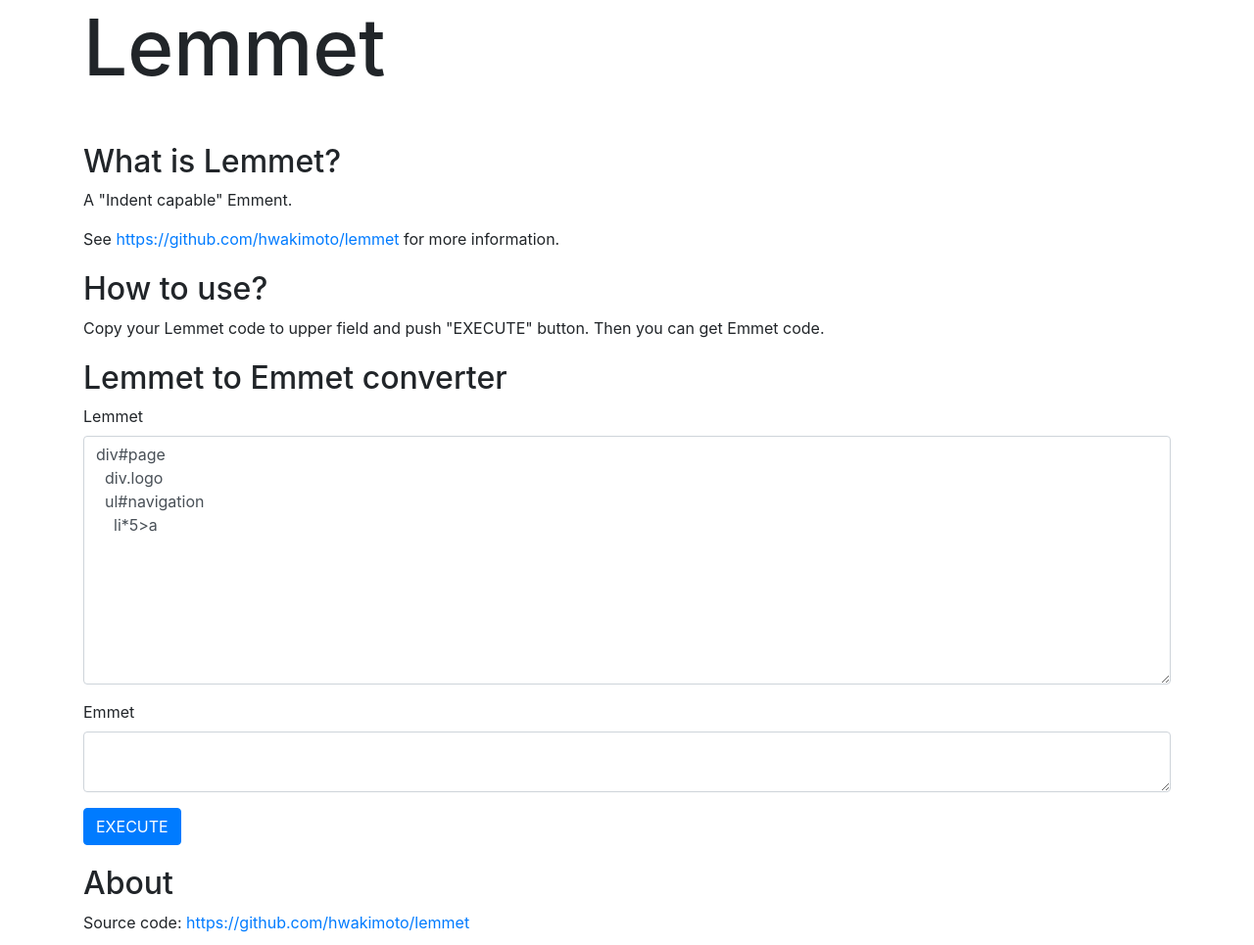
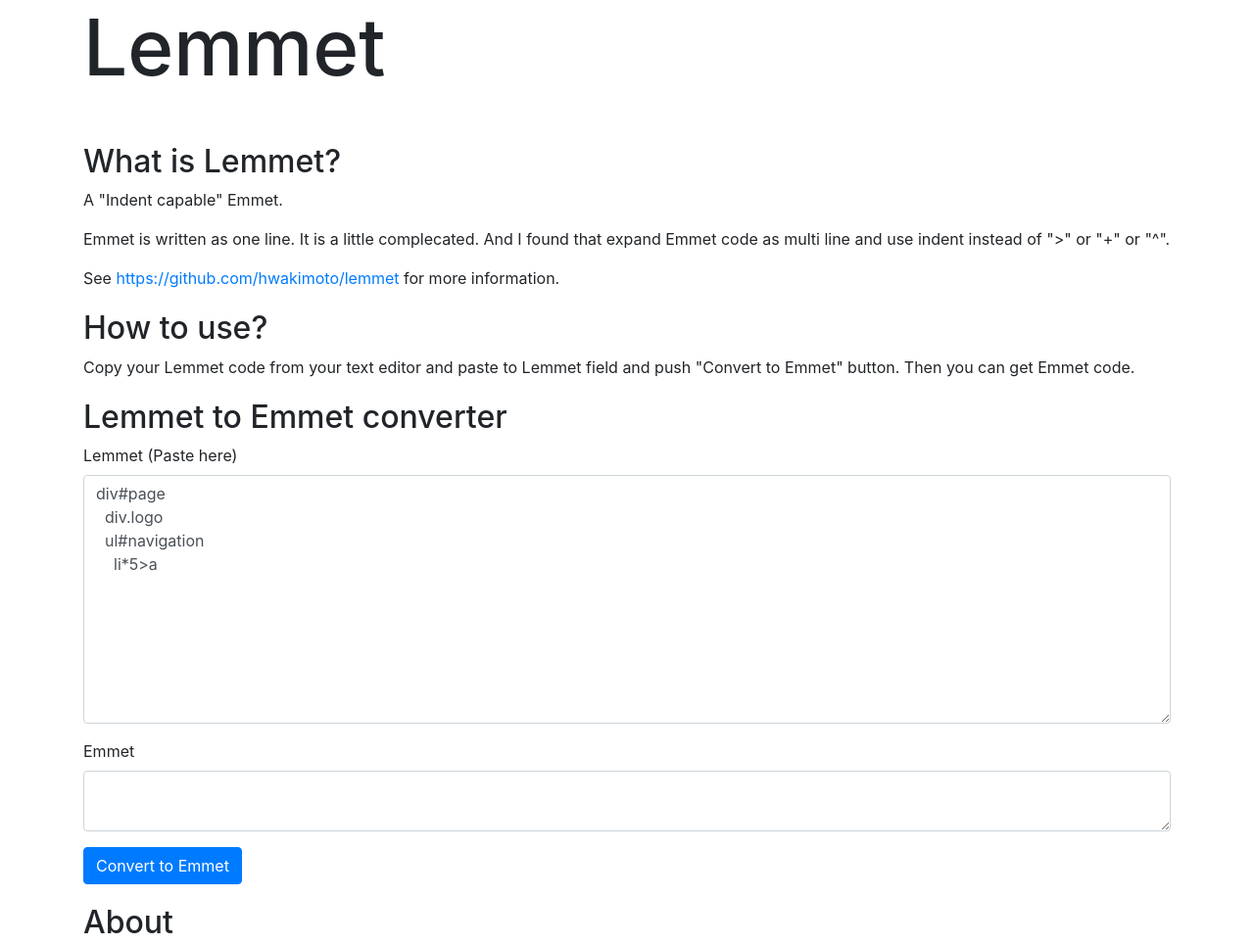
Before and after one commit to hwakimoto/lemmet, a plain HTML site: page docs/index.html in a window 1280 px wide. Shown: the top 965 px of the page at 98% size. Drawn offline with nearby package versions, Linux system fonts and the light colour scheme.

Commit message:
update docs

```diff
--- a/docs/index.html
+++ b/docs/index.html
@@ -26,16 +26,17 @@
     <div class="container">
         <h1>Lemmet</h1>
         <h2>What is Lemmet?</h2>
-        <p>A "Indent capable" Emment.</p>
-        <p></p>
+        <p>A "Indent capable" Emmet.</p>
+        <p>Emmet is written as one line. It is a little complecated.
+             And I found that expand Emmet code as multi line and use indent instead of ">" or "+" or "^".</p>
         <p>See <a href="https://github.com/hwakimoto/lemmet" target="_blank">https://github.com/hwakimoto/lemmet</a>
             for more information.</p>
         <h2>How to use?</h2>
-        <p>Copy your Lemmet code to upper field and push "EXECUTE" button. Then you can get Emmet code.</p>
+        <p>Copy your Lemmet code from your text editor and paste to Lemmet field and push "Convert to Emmet" button. Then you can get Emmet code.</p>
         <h2>Lemmet to Emmet converter</h2>
         <form>
             <div class="form-group">
-                <label for="lemmet_text">Lemmet</label>
+                <label for="lemmet_text">Lemmet (Paste here)</label>
                 <textarea name="lemmet_text" class="form-control" id="lemmet_text" cols="30" rows="10">
 div#page
   div.logo
@@ -48,7 +49,7 @@ div#page
                 <textarea name="emmet_text" class="form-control" id="emmet_text" cols="30" rows="2"></textarea>
             </div>
             <button type="button" class="btn btn-primary" id="exec_button" name="exec_button" value="Lemmet to Emmet"
-                onclick="lemmet_exec();">EXECUTE</button>
+                onclick="lemmet_exec();">Convert to Emmet</button>
             <!-- WIP
         <div id="html">
             <textarea name="html_text" id="html_text" cols="30" rows="10"></textarea>
```
Also changed, not shown: README.md.
